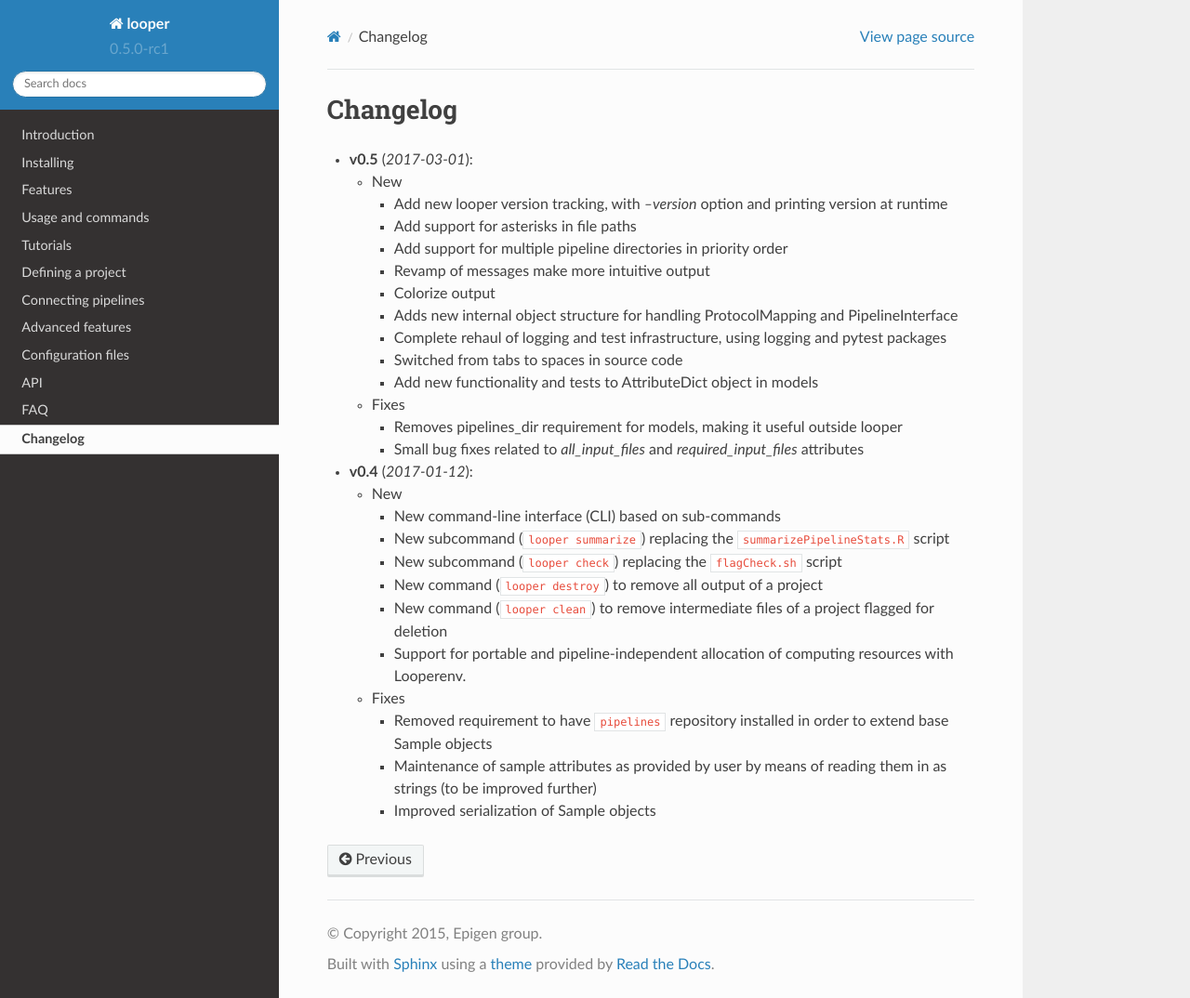
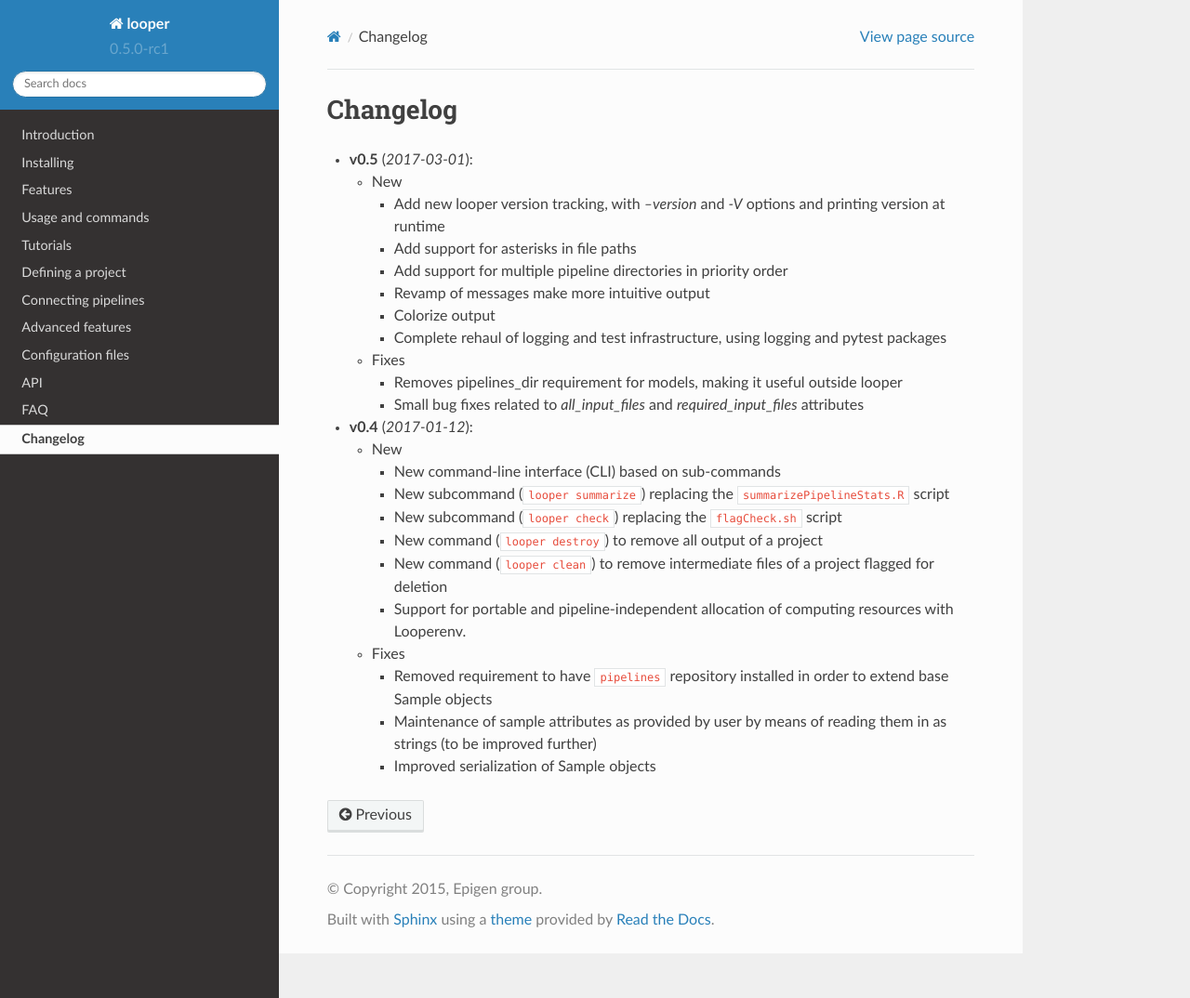
Before and after one commit to pepkit/peppy, a Sphinx documentation site: the page built from doc/source/changelog.rst, in a window 1280 px wide and 1074 px high. Shown: the whole window at 93% size. Built offline with Sphinx 7.4.7 and the Read the Docs theme 2.0.0, drawn with Linux system fonts in a browser that asks for light colours.

Commit message:
Update changelog

```diff
--- a/doc/source/changelog.rst
+++ b/doc/source/changelog.rst
@@ -5,7 +5,7 @@ Changelog
 
   - New
 
-    - Add new looper version tracking, with `--version` option and printing version at runtime
+    - Add new looper version tracking, with `--version` and `-V` options and printing version at runtime
 
     - Add support for asterisks in file paths
 
@@ -15,13 +15,7 @@ Changelog
 
     - Colorize output
 
-    - Adds new internal object structure for handling ProtocolMapping and PipelineInterface
-
     - Complete rehaul of logging and test infrastructure, using logging and pytest packages
-
-    - Switched from tabs to spaces in source code
-
-    - Add new functionality and tests to AttributeDict object in models
 
   - Fixes
 
```
